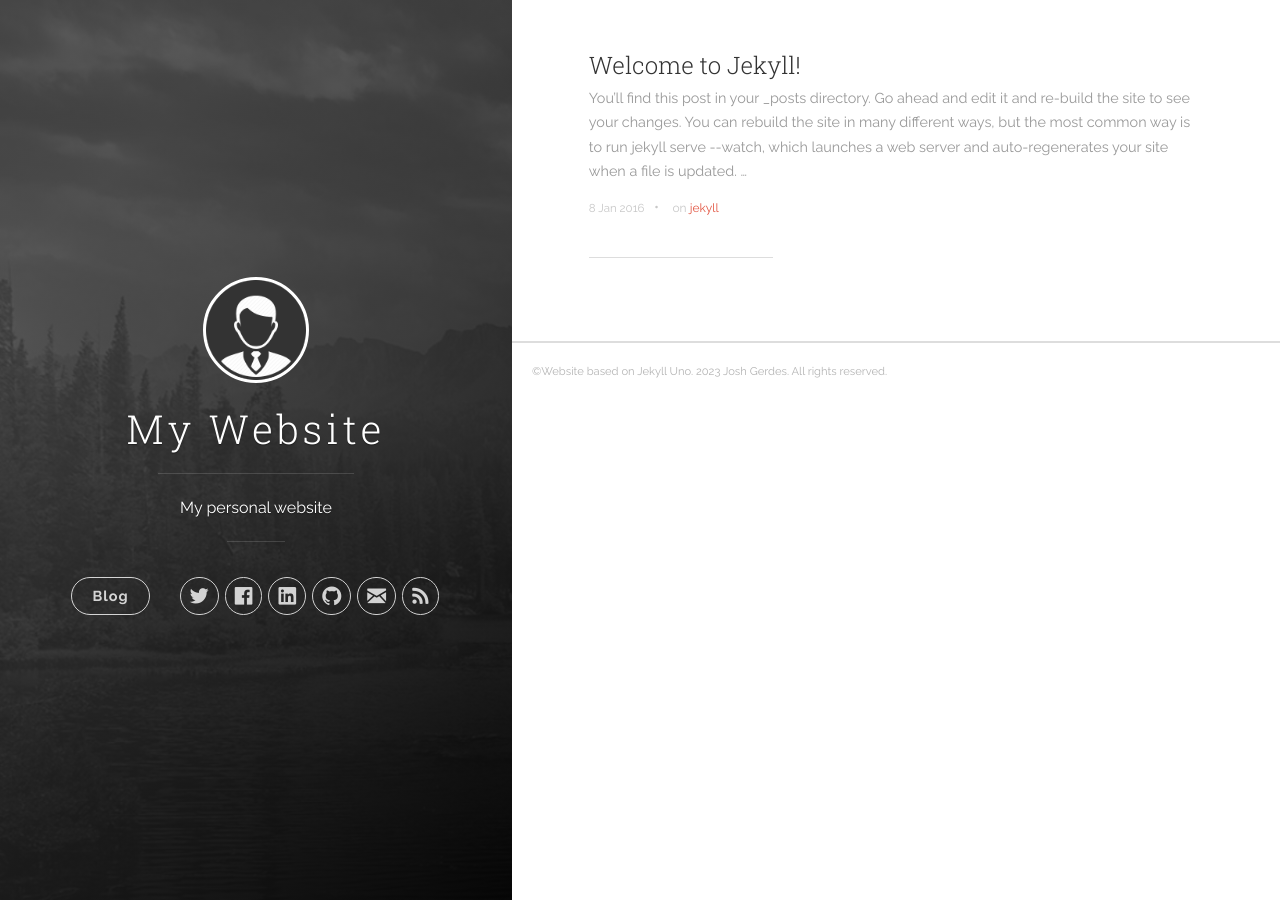
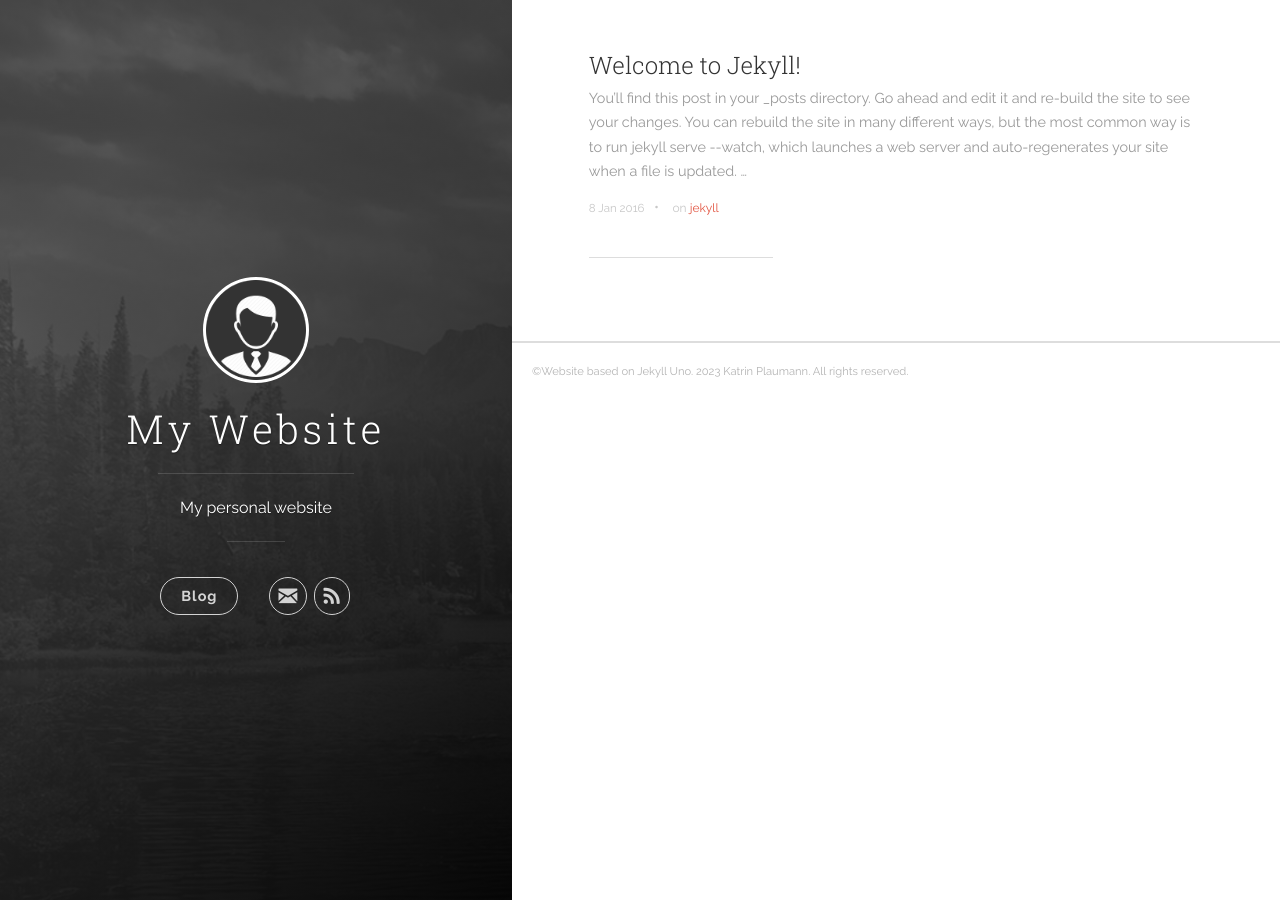
Before and after one commit to katrinplaumann/katrinplaumann.github.io, a Jekyll site: the page built from index.html, in a window 1280 px wide. Built offline with Jekyll 4.4.1, drawn with Linux system fonts in a browser that asks for light colours; the list of posts is cut into pages by our own code.

Commit message:
Update _config.yml

```diff
--- a/_config.yml
+++ b/_config.yml
@@ -8,12 +8,8 @@ baseurl: ''
 # disable_landing_page: true
 
 author:
-  name: 'Josh Gerdes'
-  email: josh@joshgerdes.com
-  twitter_username: joshgerdes
-  facebook_username: joshgerdes
-  github_username:  joshgerdes
-  linkedin_username:  joshgerdes
+  name: 'Katrin Plaumann'
+  email: k.plaumann@gmail.com
 
 defaults:
   -
```
